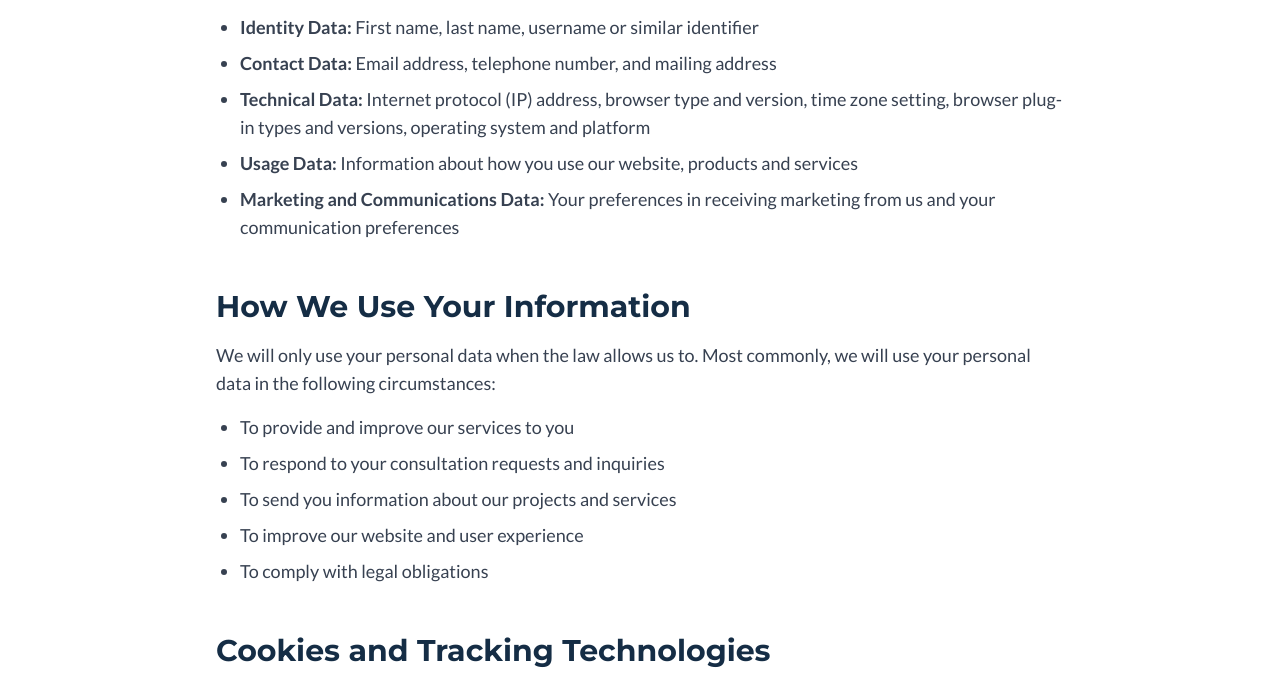
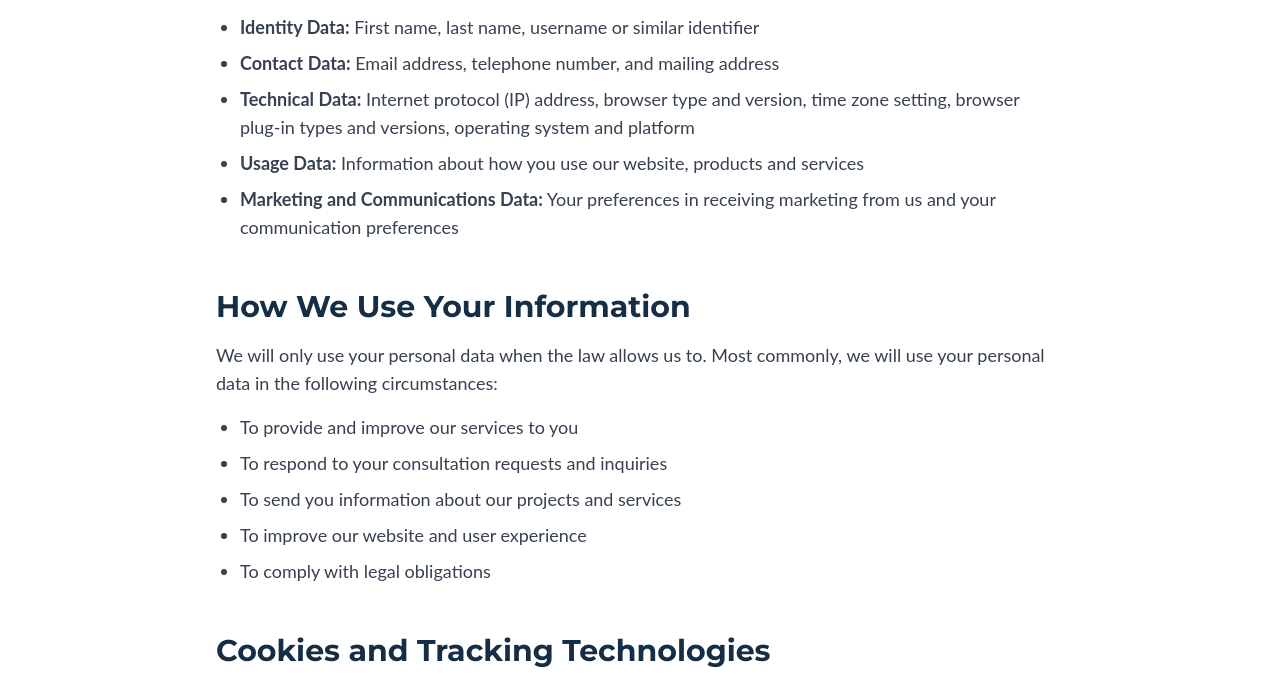
Before and after one commit to LighthouseDesignBuild/Lighthouse-web, a website: page pages/privacy.html in a window 1280 px wide. Shown: the part 699-1381 px from the top of the page. Drawn offline with nearby package versions, Linux system fonts and the light colour scheme.

Commit message:
Update privacy.html

```diff
--- a/pages/privacy.html
+++ b/pages/privacy.html
@@ -37,7 +37,7 @@
     <link rel="preconnect" href="https://fonts.googleapis.com" crossorigin>
 
     <!-- Google Fonts -->
-    <link href="https://fonts.googleapis.com/css2?family=Playfair+Display:wght@400;700;900&family=Montserrat:wght@400;600;700;800&family=Lato:wght@300;400;700&display=swap" rel="stylesheet">
+     <link href="https://fonts.googleapis.com/css2?family=Cinzel:wght@400..900&family=Lora:ital,wght@0,400..700;1,400..700&family=Montserrat:ital,wght@0,100..900;1,100..900&display=swap" rel="stylesheet">
 
     <!-- AOS Animation Library -->
     <link href="https://unpkg.com/aos@2.3.4/dist/aos.css" rel="stylesheet">
```
